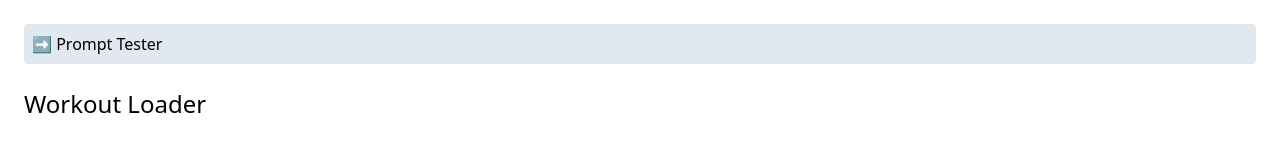
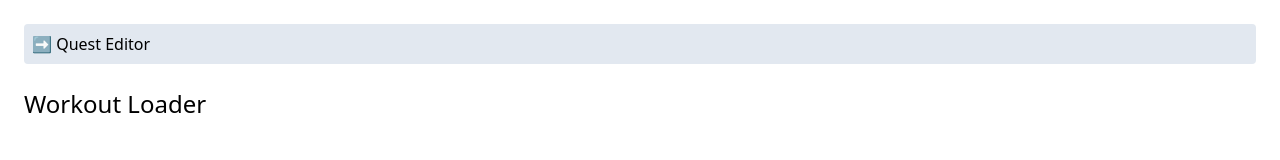
Before and after one commit to matthewtglove/legend-of-the-fitness-realm, a React (Vite) app in the folder packages/lofr-app/: page / in a window 1280 px wide. Shown: the top 160 px of the page. Built offline with nearby package versions, Linux system fonts and the light colour scheme.

Commit message:
organize

```diff
--- a/packages/lofr-app/src/app.tsx
+++ b/packages/lofr-app/src/app.tsx
@@ -2,7 +2,7 @@ import { WorkoutProgram, WorkoutSession } from '@lofr/workout-parser';
 import { useState } from 'react';
 import { WorkoutLoader, WorkoutSelector } from './workout/workout-loader';
 import { WorkoutSessionTimer } from './workout/workout-timer';
-import { PromptTester } from './story/prompt-tester';
+import { QuestEditor } from './story/quest-editor';
 
 export const App = () => {
     const [workoutProgram, setWorkoutProgram] = useState(undefined as undefined | WorkoutProgram);
@@ -11,7 +11,7 @@ export const App = () => {
     return (
         <>
             <div className="">
-                <PromptTester />
+                <QuestEditor />
                 <WorkoutLoader onWorkoutLoaded={setWorkoutProgram} />
                 {workoutProgram && (
                     <WorkoutSelector workoutProgram={workoutProgram} onWorkoutSessionSelected={setWorkoutSession} />
--- a/packages/lofr-app/src/story/prompt-tester.tsx
+++ b/packages/lofr-app/src/story/quest-editor.tsx
@@ -3,8 +3,9 @@ import { extractMarkdownList } from './extract-prompt-results';
 import { prompt_questEventList } from './prompts/quest-prompts';
 import { sendOpenRouterAiRequest } from './call-llm';
 import { ExpandableView } from '../components/expandable-view';
+import { QuestContext } from './story-types';
 
-export const PromptTester = () => {
+export const QuestEditor = () => {
     const [questContext, setQuestContext] = useState<QuestContext & { instanceId: number }>({
         instanceId: 0,
         characterNames: [`Rick the Rock Breaker`, `Matthew the Musical`],
@@ -25,26 +26,14 @@ export const PromptTester = () => {
 
     return (
         <>
-            <ExpandableView title="Prompt Tester">
+            <ExpandableView title="Quest Editor">
                 <QuestContextEditor key={questContext.instanceId} value={questContext} onChange={updateQuestContext} />
-                <PromptTester_QuestEventList questContext={questContext} onQuestContextChange={updateQuestContext} />
+                <QuestEventLoader questContext={questContext} onQuestContextChange={updateQuestContext} />
             </ExpandableView>
         </>
     );
 };
 
-type QuestContext = {
-    characterNames: string[];
-    questName: string;
-    questProgress: number;
-    currentEnvironment: string;
-    questLog: string[];
-    remainingEvents: {
-        minor: string[];
-        major: string[];
-        main: string[];
-    };
-};
 const QuestContextEditor = ({ value, onChange }: { value: QuestContext; onChange: (value: QuestContext) => void }) => {
     const [characterNames, setCharacterNames] = useState(value.characterNames);
     const [questName, setQuestName] = useState(value.questName);
@@ -125,7 +114,7 @@ const QuestContextEditor = ({ value, onChange }: { value: QuestContext; onChange
     );
 };
 
-export const PromptTester_QuestEventList = ({
+export const QuestEventLoader = ({
     questContext,
     onQuestContextChange,
 }: {
@@ -157,7 +146,7 @@ export const PromptTester_QuestEventList = ({
 
     return (
         <div className="flex flex-col p-6">
-            <h1 className="m-6 text-2xl">QuestEventList Tester</h1>
+            <h1 className="m-6 text-2xl">Quest Event Loader</h1>
             <label>Event Severity</label>
             <select
                 className="p-1 border-2"
@@ -173,6 +162,7 @@ export const PromptTester_QuestEventList = ({
                     Send Prompt
                 </button>
             </div>
+            <ExpandableView title="Response">
                 <div>
                     <label>Response</label>
                     <div className="p-2 whitespace-pre-wrap border-2">{responseText}</div>
@@ -181,6 +171,7 @@ export const PromptTester_QuestEventList = ({
                     <label>Response Raw</label>
                     <div className="p-2 whitespace-pre-wrap border-2">{responseTextRaw}</div>
                 </div>
+            </ExpandableView>
         </div>
     );
 };
--- /dev/null
+++ b/packages/lofr-app/src/story/story-types.ts
@@ -0,0 +1,12 @@
+export type QuestContext = {
+    characterNames: string[];
+    questName: string;
+    questProgress: number;
+    currentEnvironment: string;
+    questLog: string[];
+    remainingEvents: {
+        minor: string[];
+        major: string[];
+        main: string[];
+    };
+};
```
Lines whose indentation alone changed are shown as unchanged.
